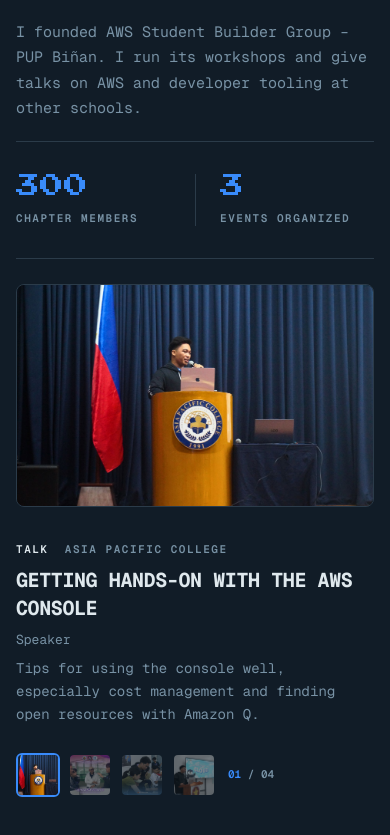
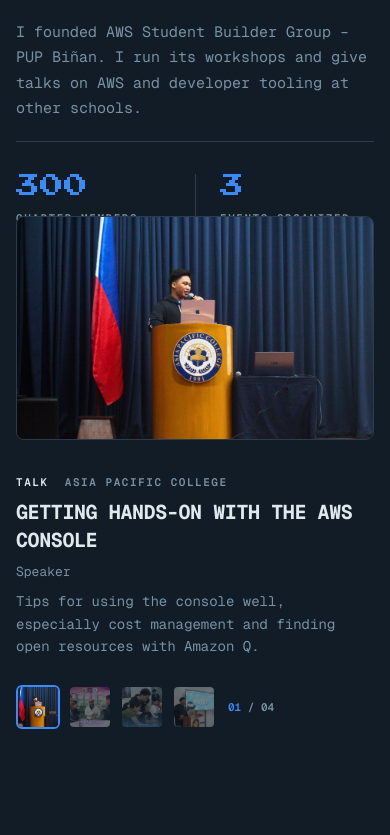
Before and after one commit to Lexter22/lexdev22, a Next.js app: page / in a window 390 px wide. Shown: the part 5968-6803 px from the top of the page. Built offline with nearby package versions, Linux system fonts and the light colour scheme.

Commit message:
Compact ScrollStory on mobile
- Reduce mobile scroll step from 30svh to 25svh
- Shrink sticky stage from max-h-[60svh] to max-h-[44svh] on mobile
- Reduce vertical padding from py-4 to py-3 on mobile

```diff
--- a/app/components/ScrollStory.tsx
+++ b/app/components/ScrollStory.tsx
@@ -19,7 +19,7 @@ type Props<T> = {
 
 /** Scroll distance per step, in svh. Smaller on mobile so tapping through doesn't exhaust the thumb. */
 const DEFAULT_STEP = 55;
-const MOBILE_STEP = 30;
+const MOBILE_STEP = 25;
 
 const pad = (n: number) => String(n).padStart(2, "0");
 
@@ -77,7 +77,7 @@ export default function ScrollStory<T>({ items, getKey, visual, step, noun, thum
 
   return (
     <div ref={ref} className="relative" style={{ height: `calc(100svh + ${(n - 1) * stepPx}svh)` }}>
-      <div className="sticky top-14 flex h-[calc(100svh-3.5rem)] max-h-[60svh] flex-col justify-center py-4">
+      <div className="sticky top-14 flex h-[calc(100svh-3.5rem)] max-h-[44svh] lg:max-h-[60svh] flex-col justify-center py-3 lg:py-4">
         <div className="grid">
           {items.map((item, i) => {
             const on = i === active;
```
